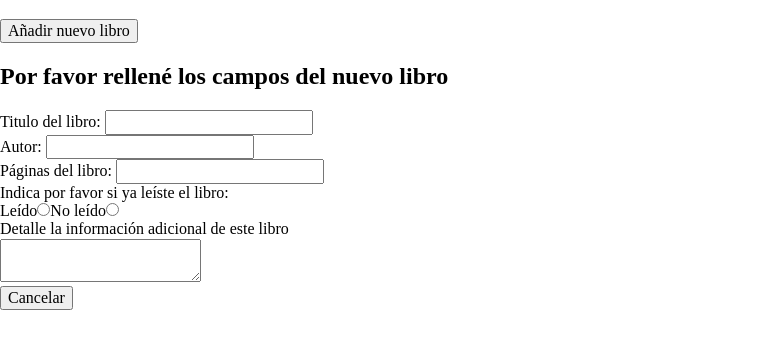
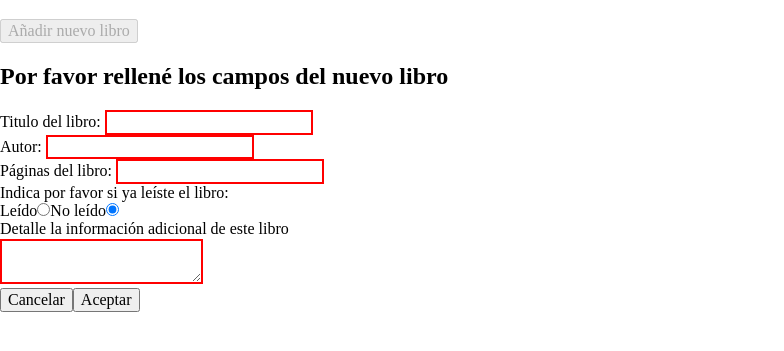
Before and after one commit to Erfeme/Library, a plain HTML site: page index.html in a window 1280 px wide. Both pictures are taken after a click on the button "Añadir nuevo libro". Shown: the part 61-412 px from the top of the page, without its empty margins (0-784 px from the left). Drawn offline with Linux system fonts and the light colour scheme.

Commit message:
Used an input button for soft input validation, Styled it a little bit, now arranging things to make it save locally the books

```diff
--- a/css/style.css
+++ b/css/style.css
@@ -26,3 +26,10 @@ h1{
 .card h2{
     text-align:center;
 }
+
+input:invalid{
+    border: 2px solid red;
+}
+textarea:invalid{
+    border: 2px solid red;
+}
--- a/js/app.js
+++ b/js/app.js
@@ -14,6 +14,7 @@ btn.addEventListener('click',(e)=>{
     var titleinput = document.createElement('input');
     divTitle.classList.add("input-item")
     titleinput.id= "title";
+    titleinput.required = true;
     titlelbl.htmlFor = "title";
     titlelbl.innerText = "Titulo del libro: ";
 
@@ -26,6 +27,7 @@ btn.addEventListener('click',(e)=>{
     var authorlbl = document.createElement('label');
     var authorInput = document.createElement('input')
     divAuthor.classList.add('input-item');
+    authorInput.required = true;
     authorInput.id = 'author';
     authorlbl.htmlFor = 'author';
     authorlbl.innerText = 'Autor: '
@@ -39,6 +41,8 @@ btn.addEventListener('click',(e)=>{
     pagesInput = document.createElement('input');
     divPages.classList.add('input-item');
     pagesInput.id='pages';
+    pagesInput.type = 'number';
+    pagesInput.required = true;
     pageslbl.htmlFor='pages';
     pageslbl.innerText='Páginas del libro: ';
 
@@ -63,6 +67,7 @@ btn.addEventListener('click',(e)=>{
     truelbl.htmlFor='true';
     falseInput.type = 'radio';
     falseInput.name = 'read';
+    falseInput.checked = 'true';
     falseInput.id='false';
     falselbl.innerText = 'No leído';
     falselbl.htmlFor = 'false';
@@ -76,20 +81,33 @@ btn.addEventListener('click',(e)=>{
     arealbl = document.createElement('lbl');
     areabr = document.createElement('br');
     infoinput = document.createElement('textarea');
+    infoinput.required = true;
     arealbl.innerText = "Detalle la información adicional de este libro";
     arealbl.htmlFor = 'info';
     infoinput.id='info';
+
     //create info inputs
     divInfo.append(arealbl,areabr, infoinput);
 
     //buttons
-    btnAceptar = document.createElement('input');
+    btnAceptar = document.createElement('button');
     btnCancelar = document.createElement('button');
     btnCancelar.innerText = 'Cancelar';
+    btnAceptar.innerText = 'Aceptar';
 
     btnCancelar.addEventListener('click', (e)=>{
+        btn.disabled = false;
         form.remove();
     })
+
+    form.addEventListener('submit',(e)=>{
+        e.preventDefault();
+    })
+
+    btnAceptar.addEventListener('click',(e)=>{
+
+    })
+
 
 
     //Appending the form elements into the form
@@ -100,9 +118,12 @@ btn.addEventListener('click',(e)=>{
     form.appendChild(divRead);
     form.appendChild(divInfo);
     form.appendChild(btnCancelar);
+    form.appendChild(btnAceptar);
 
     //Append the form into the html
     container.appendChild(form);
+
+    btn.disabled = true;
 
 
 })
```
